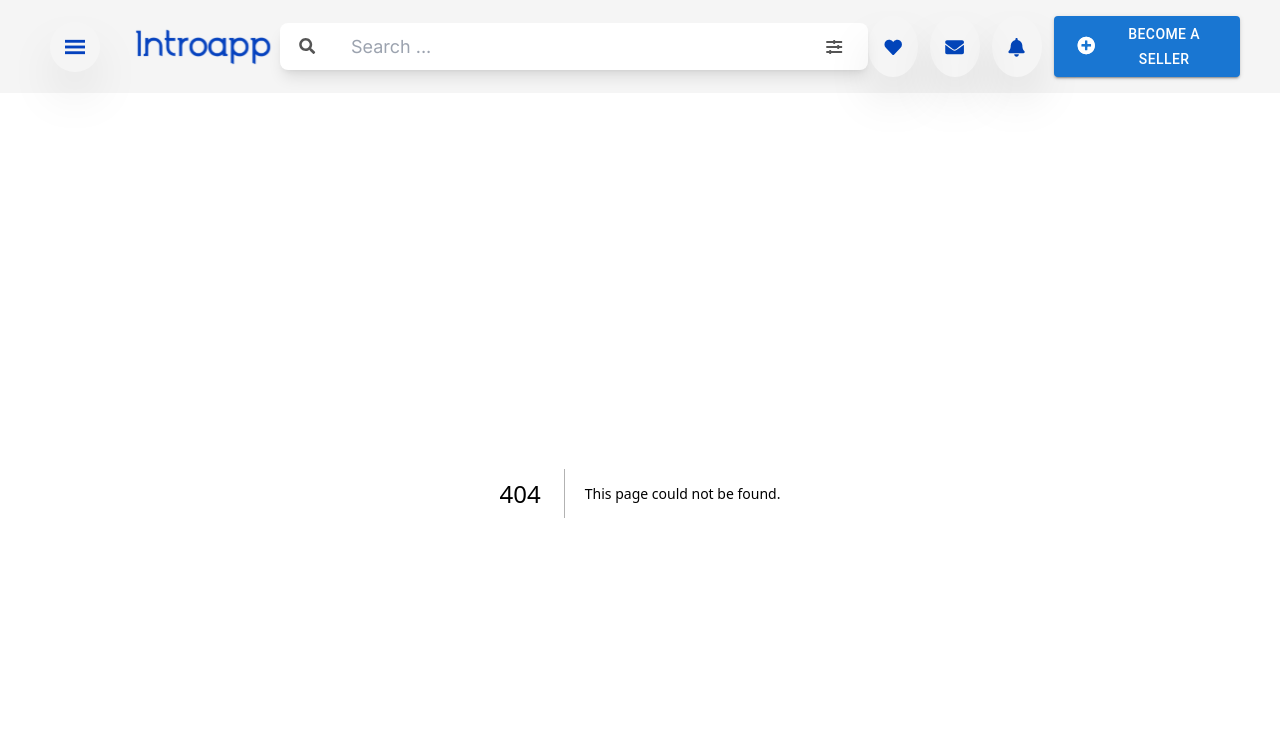
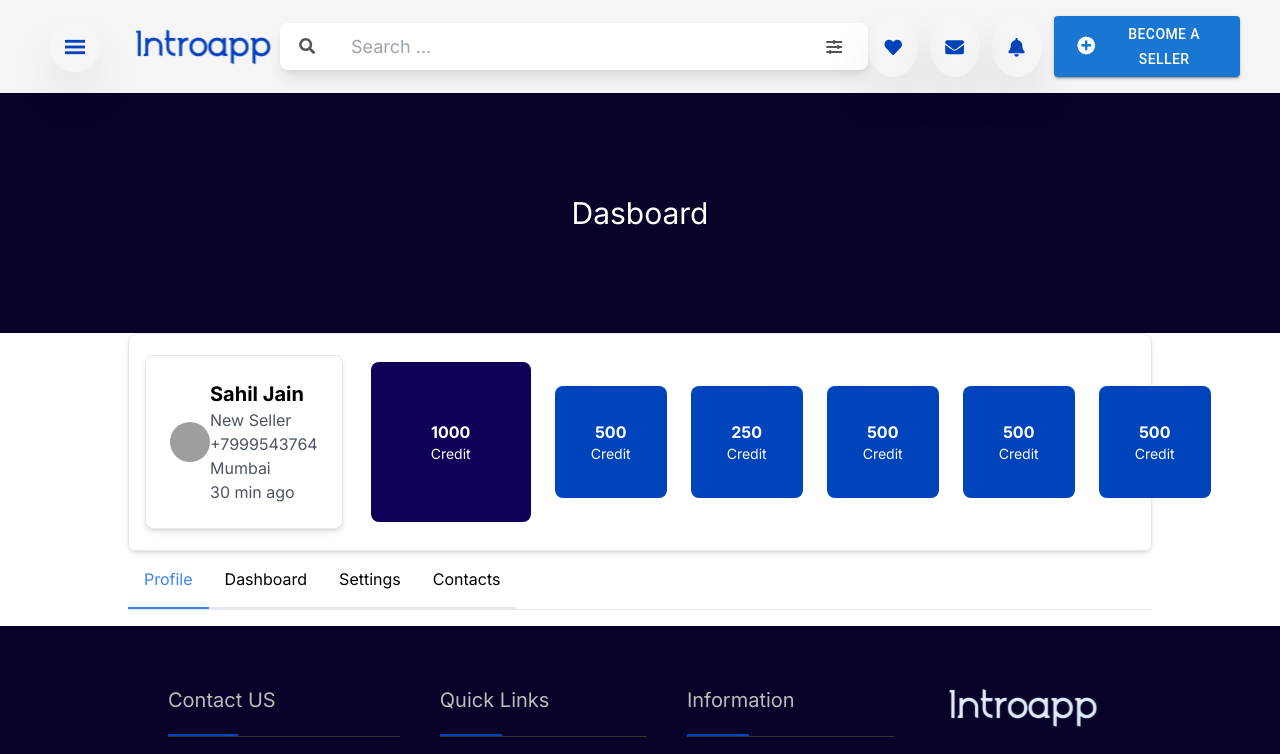
Before and after one commit to nitinshukla413/Intro-x-app, a Next.js app: page /dashboard in a window 1280 px wide. Before the commit this address had no page. Shown: the top 754 px of the page. Built offline with nearby package versions, Linux system fonts and the light colour scheme; grey boxes are pictures that could not be loaded.

Commit message:
dashboard

```diff
--- /dev/null
+++ b/src/app/dashboard/page.tsx
@@ -0,0 +1,145 @@
+"use client";
+import HeaderBand from "@/components/header-band";
+import TabView from "@/components/tabview/tabview";
+import { Avatar } from "@mui/material";
+import Image from "next/image";
+import React, { useState } from "react";
+
+const Tab = ({
+  label,
+  isActive,
+  onClick,
+}: {
+  label: any;
+  isActive: any;
+  onClick: any;
+}) => {
+  const tabClasses = `inline-block p-4 border-b-2 rounded-t-lg cursor-pointer ${
+    isActive
+      ? "border-blue-500 text-blue-500"
+      : "hover:text-gray-600 hover:border-gray-300 dark:hover:text-gray-300"
+  }`;
+
+  return (
+    <button className={tabClasses} onClick={onClick}>
+      {label}
+    </button>
+  );
+};
+
+const Dashboard = () => {
+  const [activeTab, setActiveTab] = useState("profile");
+
+  const handleTabClick = (tabId: any) => {
+    setActiveTab(tabId);
+  };
+  return (
+    <div className="flex flex-col">
+      <HeaderBand title={"Dasboard"} />
+      {/* Parent Card (Left Side) */}
+      <div className="flex flex-col justify-center items-center">
+        <div className="w-[80%]  p-4 border rounded-lg shadow-md">
+          <div className="flex items-center space-x-4">
+            {/* Card */}
+            <div className="max-w-full w-full p-6 bg-white border rounded-lg shadow-md">
+              <div className="flex justify-evenly items-center ">
+                <Avatar
+                  alt="Remy Sharp"
+                  src="https://picsum.photos/id/237/200/300"
+                  className="h-[8vw] w-[8vw] border-3 border-green"
+                />
+                <div className="w-full flex-[0.6]">
+                  <h5 className="text-xl font-bold">Sahil Jain</h5>
+                  <p className="text-gray-600">New Seller</p>
+                  <p className="text-gray-600">+7999543764</p>
+                  <p className="text-gray-600">Mumbai</p>
+                  <p className="text-gray-600">30 min ago</p>
+                </div>
+              </div>
+            </div>
+
+            {/* Credits Remaining Boxes */}
+            <div className="flex ml-4 w-[100%]">
+              <div className="w-40 h-40 bg-[#0F0158] m-3 text-white rounded-lg flex items-center justify-center flex-col">
+                <p className="text-base font-bold">1000</p>
+                <p className="text-sm">Credit</p>
+              </div>
+
+              <div className="w-28 h-28 bg-[#0044BB] m-3 text-white rounded-lg flex items-center justify-center place-self-center flex-col">
+                <p className="text-base font-bold">500</p>
+                <p className="text-sm">Credit</p>
+              </div>
+
+              <div className="w-28 h-28 bg-[#0044BB] m-3 text-white rounded-lg flex items-center justify-center place-self-center flex-col">
+                <p className="text-base font-bold">250</p>
+                <p className="text-sm">Credit</p>
+              </div>
+              <div className="w-28 h-28 bg-[#0044BB] m-3 text-white rounded-lg flex items-center justify-center place-self-center flex-col">
+                <p className="text-base font-bold">500</p>
+                <p className="text-sm">Credit</p>
+              </div>
+              <div className="w-28 h-28 bg-[#0044BB] m-3 text-white rounded-lg flex items-center justify-center place-self-center flex-col">
+                <p className="text-base font-bold">500</p>
+                <p className="text-sm">Credit</p>
+              </div>
+              <div className="w-28 h-28 bg-[#0044BB] m-3 text-white rounded-lg flex items-center justify-center place-self-center flex-col">
+                <p className="text-base font-bold">500</p>
+                <p className="text-sm">Credit</p>
+              </div>
+            </div>
+          </div>
+        </div>
+
+        <div className="w-[80%] mb-4 border-b border-gray-200 dark:border-gray-700">
+          <Tab
+            label="Profile"
+            isActive={activeTab === "profile"}
+            onClick={() => handleTabClick("profile")}
+          />
+          <Tab
+            label="Dashboard"
+            isActive={activeTab === "dashboard"}
+            onClick={() => handleTabClick("dashboard")}
+          />
+          <Tab
+            label="Settings"
+            isActive={activeTab === "settings"}
+            onClick={() => handleTabClick("settings")}
+          />
+          <Tab
+            label="Contacts"
+            isActive={activeTab === "contacts"}
+            onClick={() => handleTabClick("contacts")}
+          />
+        </div>
+      </div>
+
+      {/* TabView Component (Below the Card) */}
+      {activeTab === "profile" && (
+        <div className="hidden p-4 rounded-lg bg-gray-50 dark:bg-gray-800">
+          {/* Profile Content */}
+        </div>
+      )}
+      {activeTab === "dashboard" && (
+        <div className="hidden p-4 rounded-lg bg-gray-50 dark:bg-gray-800">
+          {/* Dashboard Content */}
+        </div>
+      )}
+      {activeTab === "settings" && (
+        <div className="hidden p-4 rounded-lg bg-gray-50 dark:bg-gray-800">
+          {/* Settings Content */}
+        </div>
+      )}
+      {activeTab === "contacts" && (
+        <div className="hidden p-4 rounded-lg bg-gray-50 dark:bg-gray-800">
+          {/* Contacts Content */}
+        </div>
+      )}
+
+      {/* Points Section (Right Side) */}
+      {/* You can add your points section here */}
+    </div>
+  );
+};
+
+export default Dashboard;
--- /dev/null
+++ b/src/components/header-band/index.tsx
@@ -0,0 +1,6 @@
+const HeaderBand=({title}:{title:string})=>{
+   return  <div className="h-[30vh] w-full bg-[#080229] flex justify-center items-center">
+        <h3 className="text-3xl text-white">{title}</h3>
+    </div>
+}
+export default HeaderBand
--- /dev/null
+++ b/src/components/tabview/tabview.tsx
@@ -0,0 +1,79 @@
+"use client"
+import React, { useState } from "react";
+
+const TabView = () => {
+  const [activeTab, setActiveTab] = useState("category1");
+
+  const handleTabChange = (tab) => {
+    setActiveTab(tab);
+  };
+
+  const renderContent = () => {
+    switch (activeTab) {
+      case "category1":
+        return (
+          <div>
+            <h2>Category 1 Content</h2>
+            <p>This is the content for Category 1.</p>
+          </div>
+        );
+      case "category2":
+        return (
+          <div>
+            <h2>Category 2 Content</h2>
+            <p>This is the content for Category 2.</p>
+          </div>
+        );
+      case "category3":
+        return (
+          <div>
+            <h2>Category 3 Content</h2>
+            <p>This is the content for Category 3.</p>
+          </div>
+        );
+      case "category4":
+        return (
+          <div>
+            <h2>Category 4 Content</h2>
+            <p>This is the content for Category 4.</p>
+          </div>
+        );
+      default:
+        return null;
+    }
+  };
+
+  return (
+    <div>
+      <div className="flex">
+        <button
+          onClick={() => handleTabChange("category1")}
+          className={`tab-button ${activeTab === "category1" ? "active" : ""}`}
+        >
+          Category 1
+        </button>
+        <button
+          onClick={() => handleTabChange("category2")}
+          className={`tab-button ${activeTab === "category2" ? "active" : ""}`}
+        >
+          Category 2
+        </button>
+        <button
+          onClick={() => handleTabChange("category3")}
+          className={`tab-button ${activeTab === "category3" ? "active" : ""}`}
+        >
+          Category 3
+        </button>
+        <button
+          onClick={() => handleTabChange("category4")}
+          className={`tab-button ${activeTab === "category4" ? "active" : ""}`}
+        >
+          Category 4
+        </button>
+      </div>
+      {renderContent()}
+    </div>
+  );
+};
+
+export default TabView;
```
